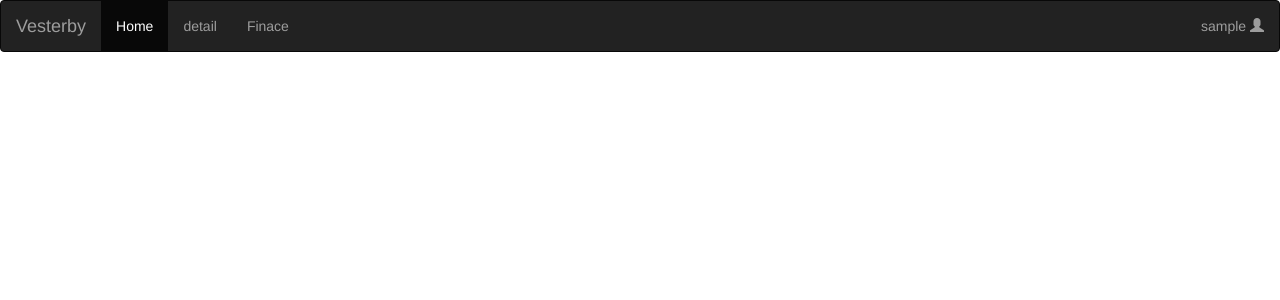
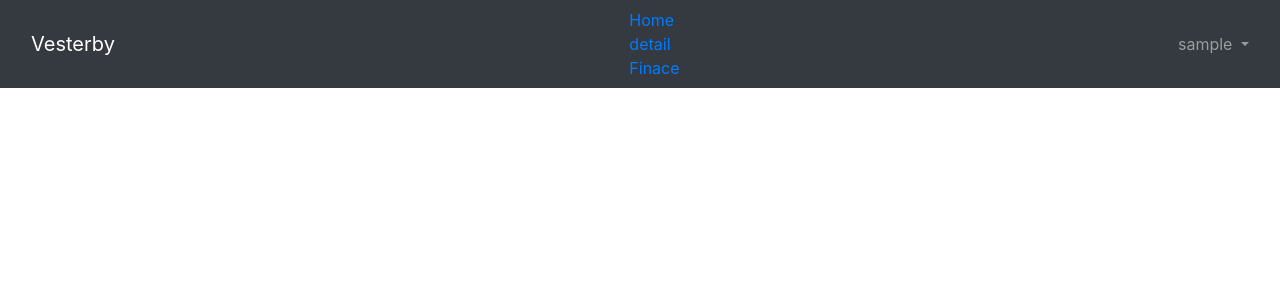
Before and after one commit to Lewerenz/vesterby_webapp, a Django app: page / in a window 1280 px wide. Shown: the top 300 px of the page. Run offline with Django 4.2, Linux system fonts and the light colour scheme; the visitor is signed in with stand-in values (Sample User, id 1); some libraries are stand-ins or nearby versions.

Commit message:
adapt home and base template

```diff
--- a/templates/base.html
+++ b/templates/base.html
@@ -5,8 +5,9 @@
 <head>
   <meta charset="utf-8">
   <title>{% block title %}Vesterby{% endblock %}</title>
-  <meta name="viewport" content="width=device-width, initial-scale=1">
-  <link rel="stylesheet" href="https://maxcdn.bootstrapcdn.com/bootstrap/3.4.1/css/bootstrap.min.css">
+  <meta name="viewport" content="width=device-width, initial-scale=1, shrink-to-fit=no">
+  <!--link rel="stylesheet" href="https://maxcdn.bootstrapcdn.com/bootstrap/3.4.1/css/bootstrap.min.css"-->
+  <link rel="stylesheet" href="https://cdn.jsdelivr.net/npm/bootstrap@4.0.0/dist/css/bootstrap.min.css" integrity="sha384-Gn5384xqQ1aoWXA+058RXPxPg6fy4IWvTNh0E263XmFcJlSAwiGgFAW/dAiS6JXm" crossorigin="anonymous">
   <script src="https://ajax.googleapis.com/ajax/libs/jquery/3.7.1/jquery.min.js"></script>
   <script src="https://maxcdn.bootstrapcdn.com/bootstrap/3.4.1/js/bootstrap.min.js"></script>
 </head>
@@ -18,6 +19,9 @@
     {% block content %}
     {% endblock %}
   </main>
+  <!--script src="https://code.jquery.com/jquery-3.2.1.slim.min.js" integrity="sha384-KJ3o2DKtIkvYIK3UENzmM7KCkRr/rE9/Qpg6aAZGJwFDMVNA/GpGFF93hXpG5KkN" crossorigin="anonymous"></script>
+  <script src="https://cdn.jsdelivr.net/npm/popper.js@1.12.9/dist/umd/popper.min.js" integrity="sha384-ApNbgh9B+Y1QKtv3Rn7W3mgPxhU9K/ScQsAP7hUibX39j7fakFPskvXusvfa0b4Q" crossorigin="anonymous"></script>
+  <script src="https://cdn.jsdelivr.net/npm/bootstrap@4.0.0/dist/js/bootstrap.min.js" integrity="sha384-JZR6Spejh4U02d8jOt6vLEHfe/JQGiRRSQQxSfFWpi1MquVdAyjUar5+76PVCmYl" crossorigin="anonymous"></script-->
 </body>
 
 </html>
--- a/templates/home.html
+++ b/templates/home.html
@@ -4,7 +4,7 @@
 {% block title %}Home{% endblock %}
 
 {% block navbar %}
-<nav class="navbar navbar-inverse">
+<nav class="navbar navbar-dark bg-dark">
   <div class="container-fluid">
     <div class="navbar-header">
       <a class="navbar-brand" href="{% url 'home' %}">Vesterby</a>
```
